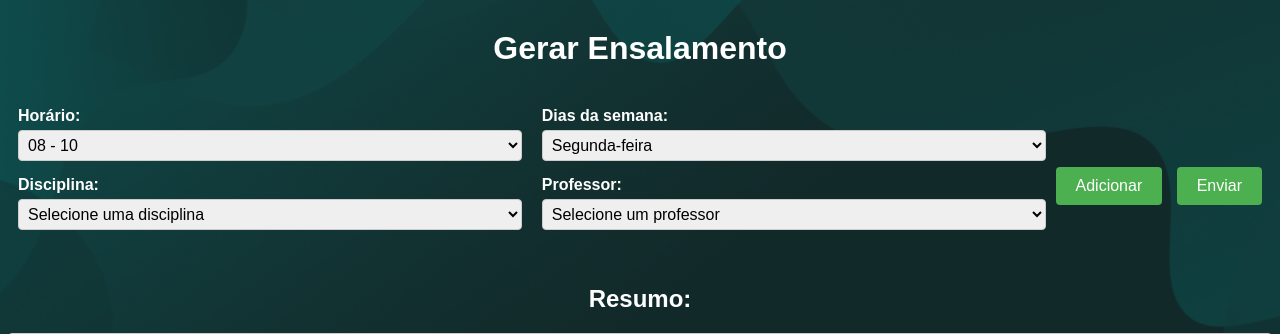
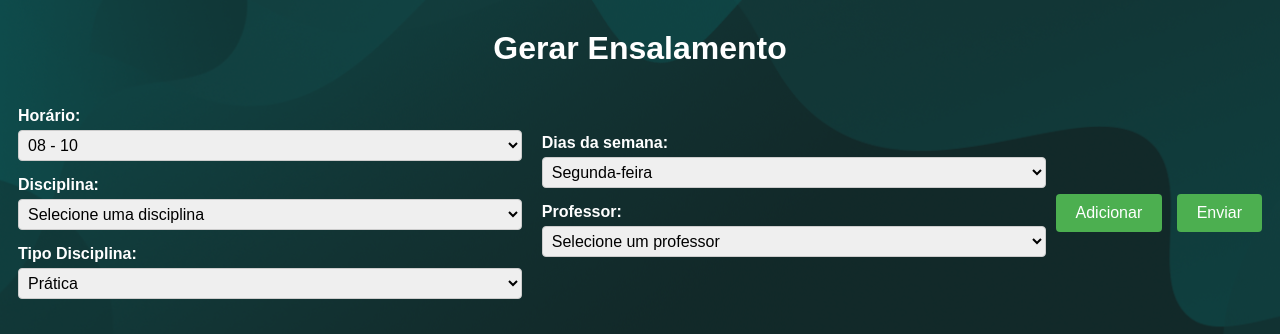
Before and after one commit to vnsantoxs/ENSALAMENTO-ICETTECH, a Django app: page /gerarensalamento/ in a window 1280 px wide. Shown: the part 68-402 px from the top of the page. Run offline with Django 4.2, Linux system fonts and the light colour scheme.

Commit message:
Please enter the commit message for your changes. Lines starting  with '' will be ignored, and an empty message aborts the commit.
 On branch main
 Your branch is up to date with 'origin/main'.

 Changes to be committed:
	modified:   Administrador/templates/Gerar_ensalamento.html
	modified:   Disciplina/templates/cadastro_disciplina.html

```diff
--- a/Administrador/templates/Gerar_ensalamento.html
+++ b/Administrador/templates/Gerar_ensalamento.html
@@ -47,6 +47,13 @@
             <label for="disciplina">Disciplina:</label>
             <select id="disciplina">
               <option value="">Selecione uma disciplina</option>
+            </select>
+          </div>
+          <div class "form-group">
+            <label for="tipodisciplina">Tipo Disciplina:</label>
+            <select name="tipo" id="tipo">
+              <option value="pratica">Prática</option>
+              <option value="teorica">Teórica</option>
             </select>
           </div>
         </div>
--- a/Disciplina/templates/cadastro_disciplina.html
+++ b/Disciplina/templates/cadastro_disciplina.html
@@ -63,6 +63,7 @@
             <select name="tipo" id="tipo">
               <option value="pratica">Prática</option>
               <option value="teorica">Teórica</option>
+              <option value="ambas">Ambas</option>
             </select>
           </div>
           <div class="parametro_cadastro">
```
